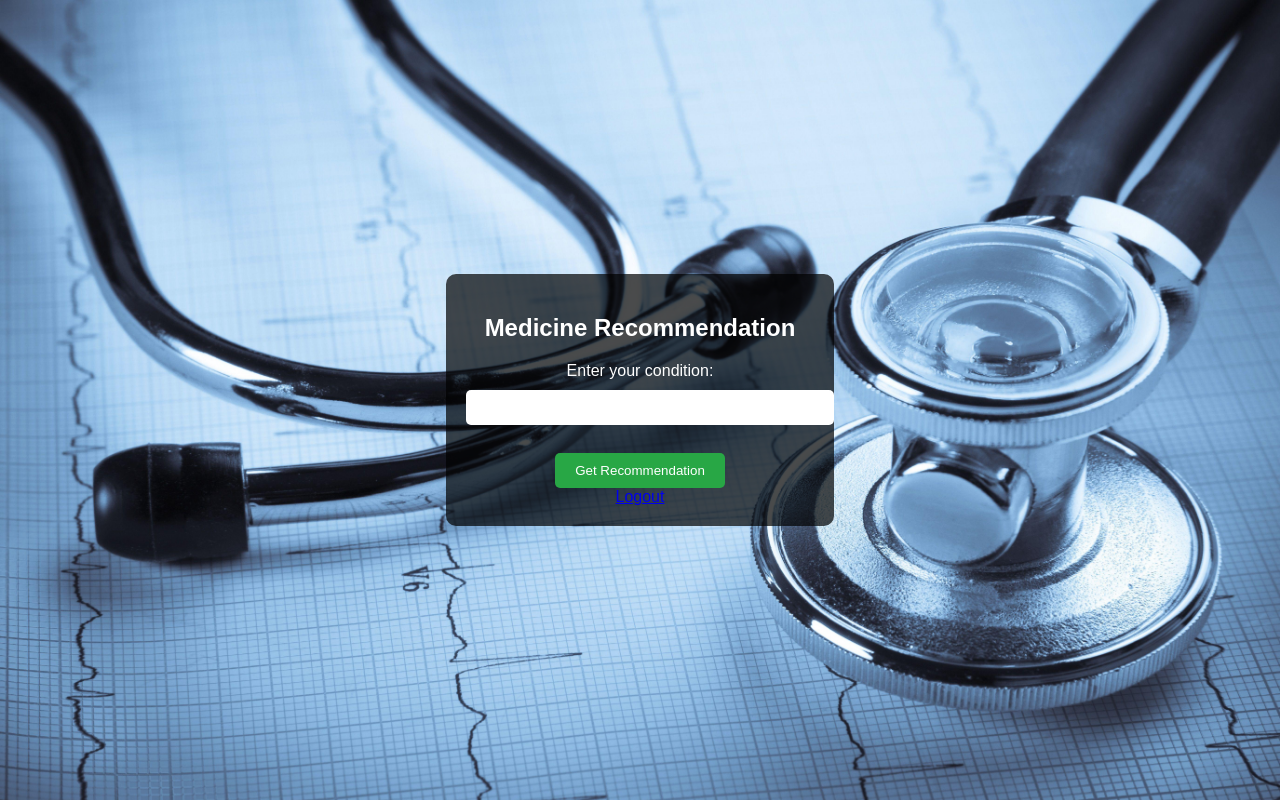
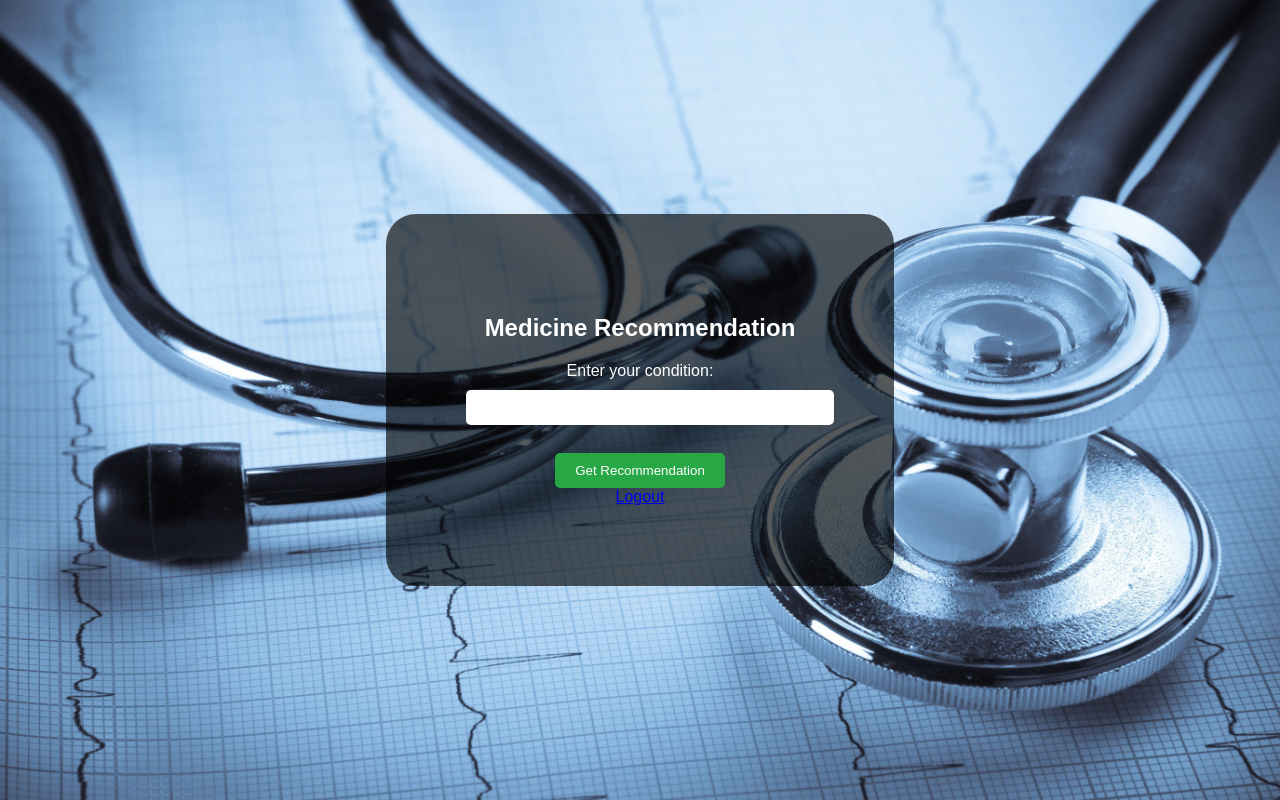
Before and after one commit to Kumarvivek663/medicine-recommendation, a Flask app: page /recommendation in a window 1280 px wide. Run offline with Flask 3, Linux system fonts and the light colour scheme; the visitor is signed in with stand-in values (Sample User, id 1).

Commit message:
Medicine-Recommendation

```diff
--- a/app.py
+++ b/app.py
@@ -7,7 +7,7 @@ app.secret_key = 'your_secret_key'
 users = {'vivek': '123', 'kuldeep': '456'}
 medicines = {
     'fever': 'Paracetamol',
-    'head pain': 'Asprin',
+    'chest pain': 'Nitroglycerin',
     'cold': 'Cetirizine',
     'headache': 'Aspirin',
     'cough': 'Cough Syrup',
--- a/static/styles.css
+++ b/static/styles.css
@@ -14,9 +14,9 @@ body {
 
 .login-container,
 .recommendation-container {
-    background-color: rgba(0, 0, 0, 0.7);
-    padding: 20px;
-    border-radius: 10px;
+    background-color: rgba(0, 0, 0, 0.642);
+    padding: 80px;
+    border-radius: 30px;
 }
 
 input[type="text"],
```
